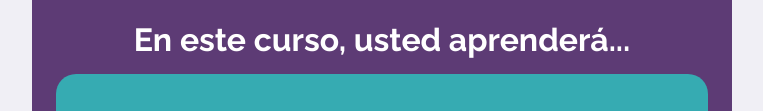
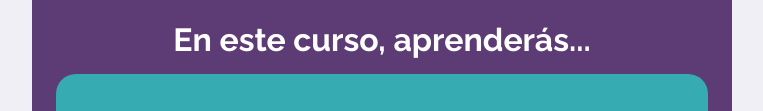
Before and after one commit to valssse/ducaemail, a plain HTML site: page index.html in a window 1280 px wide. Shown: the part 1349-1460 px from the top of the page, without its empty margins (258-1021 px from the left). Drawn offline with Linux system fonts and the light colour scheme; grey boxes are pictures that could not be loaded.

Commit message:
Add files via upload

```diff
--- a/index.html
+++ b/index.html
@@ -272,7 +272,7 @@
             <td style="background-color: #5d3b75; padding: 24px;">
               <h2
                 style="margin: 0 0 16px 0; font-family: 'Raleway', Arial, sans-serif; font-size: 32px; font-weight: 700; color: #ffffff; text-align: center;">
-                En este curso, usted aprenderá...</h2>
+                En este curso, aprenderás...</h2>
 
               <!-- Tarjeta 1 -->
               <table role="presentation" border="0" cellpadding="0" cellspacing="0" width="100%"
```
